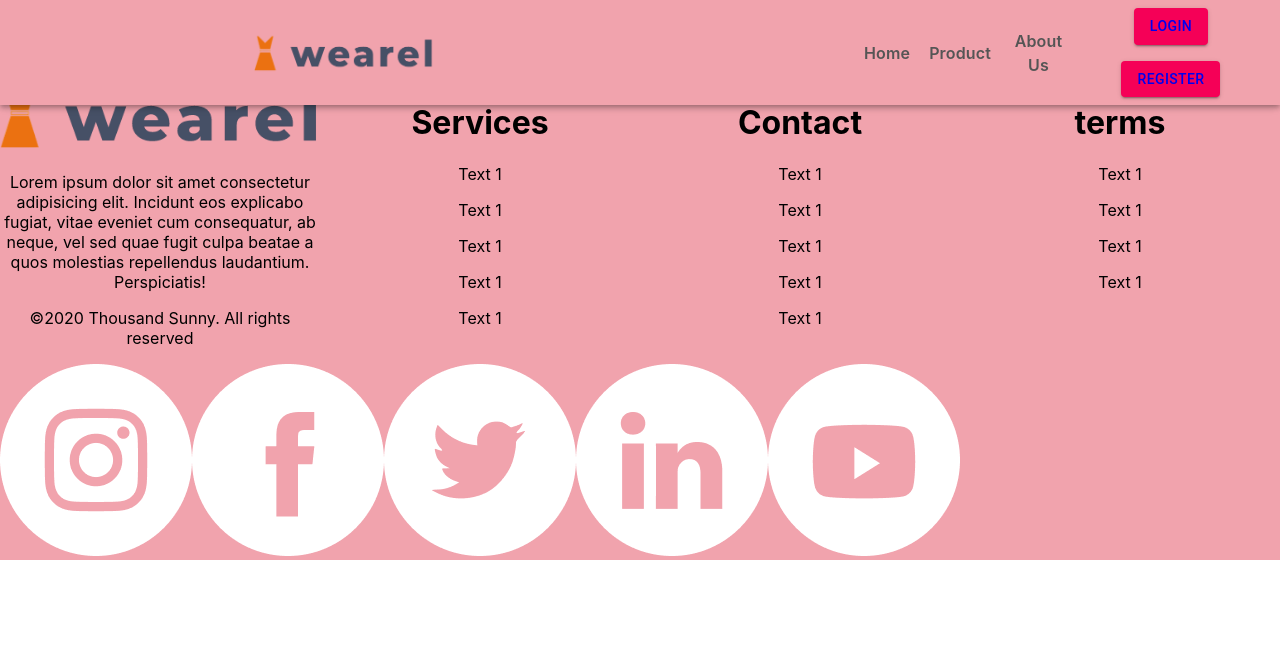
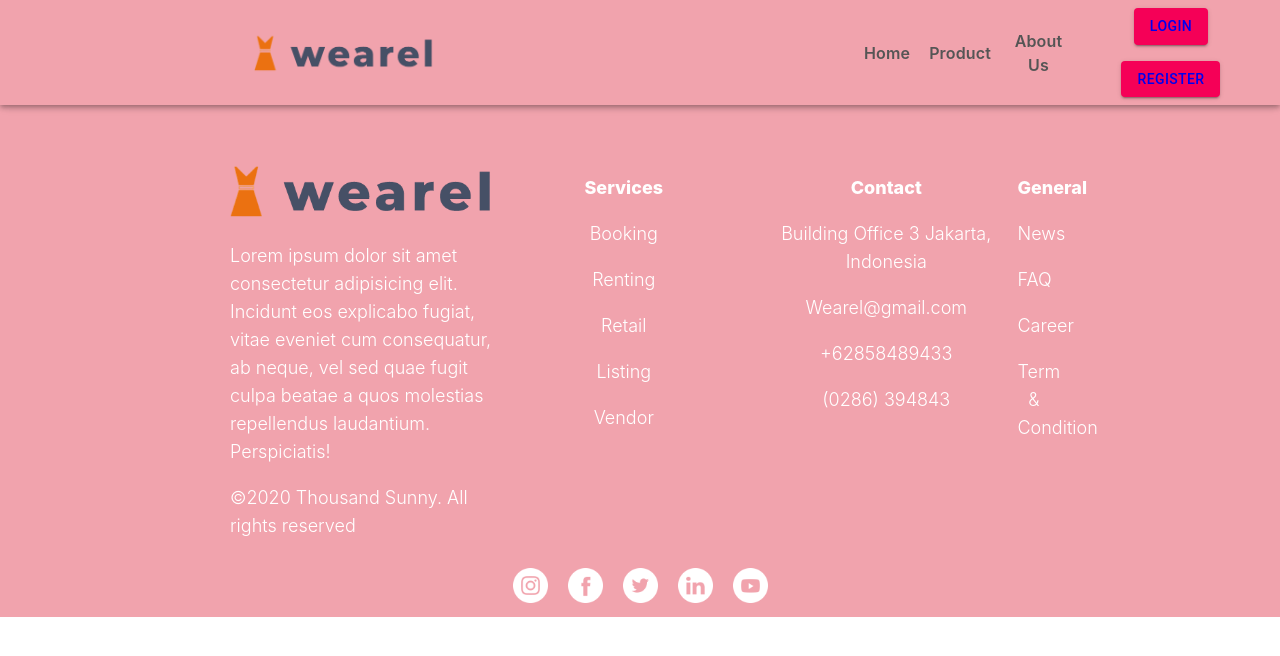
Before and after one commit to wearel/dress-rental-front-end, a React (Create React App) app: page /register in a window 1280 px wide. Shown: the top 656 px of the page. Built offline with nearby package versions, Linux system fonts and the light colour scheme.

Commit message:
done footer

```diff
--- a/src/Components/Footer.css
+++ b/src/Components/Footer.css
@@ -1,10 +1,66 @@
 .cont-foot-one {
   background-color: #f1a3ad;
+  padding-top: 80px;
+}
+
+.cont-foot-in-one {
+  padding-left: 230px;
+}
+
+.cont-foot-in-two {
+  padding-right: 230px;
+}
+
+.cont-social {
+  width: 100%;
+  margin: 0 auto;
+}
+
+.pic {
+  height: 35px;
+  width: 35px;
+  padding: 10px;
+}
+
+.cont-foot-in-two {
+  width: 100%;
+  margin: 0 auto;
 }
 
 .cont-foot-two {
   background-color: #f1a3ad;
   display: flex;
+}
+
+.text-title {
+  font-family: Inter;
+  font-style: normal;
+  font-weight: 800;
+  font-size: 18px;
+  line-height: 28px;
+  color: #ffffff;
+  mix-blend-mode: normal;
+}
+
+.text-foot-about {
+  font-family: Inter;
+  font-style: normal;
+  font-weight: 300;
+  font-size: 18px;
+  text-align: left;
+  line-height: 28px;
+  color: #ffffff;
+  mix-blend-mode: normal;
+}
+
+.text-foot-two {
+  font-family: Inter;
+  font-style: normal;
+  font-weight: 300;
+  font-size: 18px;
+  line-height: 28px;
+  color: #ffffff;
+  mix-blend-mode: normal;
 }
 /* untuk responsive */
 
--- a/src/Components/Footer.js
+++ b/src/Components/Footer.js
@@ -15,51 +15,54 @@ function Footer() {
   return (
     <Fragment>
       <div className="cont-foot-one">
-        <Grid container spacing={0}>
+        <Grid className="cont-foot-in-one" container spacing={0}>
           <Grid item xs={6} sm={3}>
             <img src={Logo} alt="logo" />
-            <p>
+            <p className="text-foot-about">
               Lorem ipsum dolor sit amet consectetur adipisicing elit. Incidunt
               eos explicabo fugiat, vitae eveniet cum consequatur, ab neque, vel
               sed quae fugit culpa beatae a quos molestias repellendus
               laudantium. Perspiciatis!
             </p>
-            <p>©2020 Thousand Sunny. All rights reserved</p>
+            <p className="text-foot-about">
+              ©2020 Thousand Sunny. All rights reserved
+            </p>
           </Grid>
           <Grid item xs={6} sm={3}>
-            <h1>Services</h1>
-            <p>Text 1</p>
-            <p>Text 1</p>
-            <p>Text 1</p>
-            <p>Text 1</p>
-            <p>Text 1</p>
+            <h1 className="text-title">Services</h1>
+            <p className="text-foot-two">Booking</p>
+            <p className="text-foot-two">Renting</p>
+            <p className="text-foot-two">Retail</p>
+            <p className="text-foot-two">Listing</p>
+            <p className="text-foot-two">Vendor</p>
           </Grid>
           <Grid item xs={6} sm={3}>
-            <h1>Contact</h1>
-            <p>Text 1</p>
-            <p>Text 1</p>
-            <p>Text 1</p>
-            <p>Text 1</p>
-            <p>Text 1</p>
+            <h1 className="text-title">Contact</h1>
+            <p className="text-foot-two">
+              Building Office 3 Jakarta, Indonesia
+            </p>
+            <p className="text-foot-two">Wearel@gmail.com</p>
+            <p className="text-foot-two">+62858489433</p>
+            <p className="text-foot-two">(0286) 394843</p>
           </Grid>
-          <Grid item xs={6} sm={3}>
-            <h1>terms</h1>
-            <p>Text 1</p>
-            <p>Text 1</p>
-            <p>Text 1</p>
-            <p>Text 1</p>
+          <Grid className="cont-foot-in-two" item xs={6} sm={3}>
+            <h1 className="text-title">General</h1>
+            <p className="text-foot-two">News</p>
+            <p className="text-foot-two">FAQ</p>
+            <p className="text-foot-two">Career</p>
+            <p className="text-foot-two">Term & Condition</p>
           </Grid>
         </Grid>
       </div>
 
       <div className="cont-foot-two">
-        <div>
+        <div className="cont-social">
           <div>
-            <img src={Instagram} alt="instagram" />
-            <img src={Facebook} alt="facebook" />
-            <img src={Twitter} alt="twitter" />
-            <img src={Linkedin} alt="linkedin" />
-            <img src={Youtube} alt="youtube" />
+            <img className="pic" src={Instagram} alt="instagram" />
+            <img className="pic" src={Facebook} alt="facebook" />
+            <img className="pic" src={Twitter} alt="twitter" />
+            <img className="pic" src={Linkedin} alt="linkedin" />
+            <img className="pic" src={Youtube} alt="youtube" />
           </div>
         </div>
       </div>
--- a/src/Pages/Home/Slideshow/SlideData.js
+++ b/src/Pages/Home/Slideshow/SlideData.js
@@ -1,7 +1,27 @@
 export const SLIDE_INFO = [
-    { backgroundColor: '#ff7c7c', title: 'Slide 1' },
-    { backgroundColor: '#ffb6b9', title: 'Slide 2' },
-    { backgroundColor: '#8deaff', title: 'Slide 3' },
-    { backgroundColor: '#ffe084', title: 'Slide 4' },
-    { backgroundColor: '#d9d9d9', title: 'Slide 5' },
+  {
+    backgroundColor: "#ff7c7c",
+    title:
+      "I can find so many dress what i want i can explore more and the price is really cheap",
+  },
+  {
+    backgroundColor: "#ffb6b9",
+    title:
+      "I can find so many dress what i want i can explore more and the price is really cheap",
+  },
+  {
+    backgroundColor: "#8deaff",
+    title:
+      "I can find so many dress what i want i can explore more and the price is really cheap",
+  },
+  {
+    backgroundColor: "#ffe084",
+    title:
+      "I can find so many dress what i want i can explore more and the price is really cheap",
+  },
+  {
+    backgroundColor: "#d9d9d9",
+    title:
+      "I can find so many dress what i want i can explore more and the price is really cheap",
+  },
 ];
--- a/src/Pages/Home/dress/dress.css
+++ b/src/Pages/Home/dress/dress.css
@@ -1,4 +1,7 @@
-/* Section 2 */
+.cont-dress {
+  padding-top: 80px;
+  padding-bottom: 80px;
+}
 .cont-one {
   padding-left: 216px;
   padding-top: 100px;
--- a/src/Pages/Home/dress/dress.js
+++ b/src/Pages/Home/dress/dress.js
@@ -12,7 +12,7 @@ import DressFour from "../../../Assets/dress-4.jpg";
 
 function dress() {
   return (
-    <div>
+    <div className="cont-dress">
       {/* Grid 1 */}
       <Grid container spacing={0}>
         <Grid item xs={12} sm={6}>
--- a/src/Pages/Home/testimony/testimony.css
+++ b/src/Pages/Home/testimony/testimony.css
@@ -1,5 +1,7 @@
 .container-sec-3 {
   background-color: #fff9f9;
+  padding-top: 80px;
+  padding-bottom: 80px;
 }
 
 .cont-seen-sec-3 {
@@ -22,6 +24,15 @@
   margin: 0 auto;
 }
 
+.text-testi {
+  font-family: Inter;
+  font-style: normal;
+  font-weight: bold;
+  font-size: 24px;
+  letter-spacing: -1.5px;
+  color: #555555;
+}
+
 /* untuk responsive */
 
 /* Extra small devices (portrait phones, less than 576px) */
--- a/src/Pages/Home/testimony/testimony.js
+++ b/src/Pages/Home/testimony/testimony.js
@@ -16,7 +16,7 @@ function testimony() {
     <div className="container-sec-3">
       <h1>How Our customer say</h1>
       <Slide />
-      <p>as seen on</p>
+      <p className="text-testi">As Seen On</p>
       <div className="cont-seen-sec-3">
         <div className="cont-seen">
           <img className="img-sec-3" src={impactByte} alt="impactbyte" />
```
